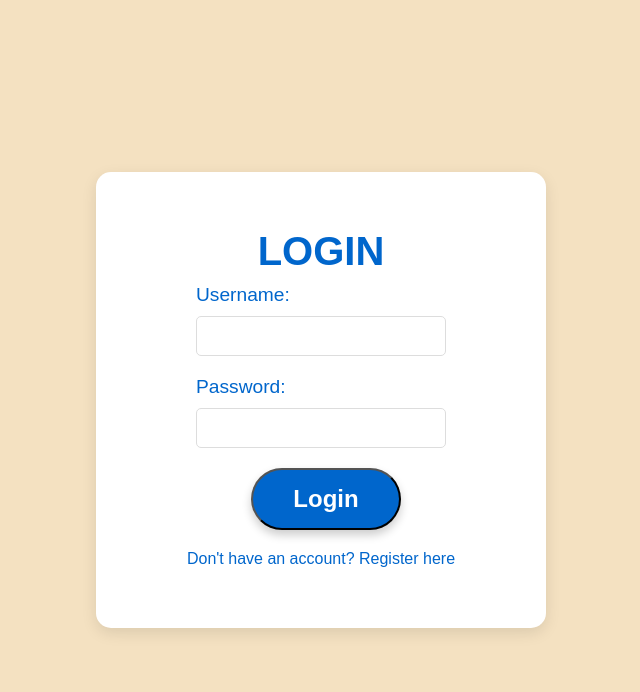
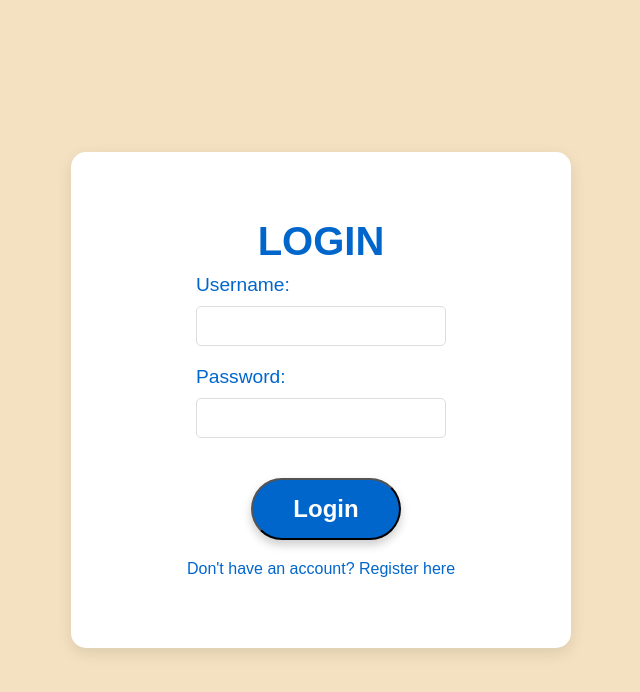
Before and after one commit to WilliamSmithWLS/Empty, a React (Create React App) app in the folder BeachDay-auth/client/: page /login in a window 1280 px wide. Shown: the top 692 px of the page, without its empty margins (319-959 px from the left). Built offline with nearby package versions, Linux system fonts and the light colour scheme.

Commit message:
Update Login.css

```diff
--- a/BeachDay-auth/client/src/Login.css
+++ b/BeachDay-auth/client/src/Login.css
@@ -12,11 +12,11 @@
 
 .login-content {
   background-color: white;
-  padding: 30px;
+  padding: 40px; /* Increased padding for more space inside the box */
   border-radius: 15px;
   box-shadow: 0px 5px 15px rgba(0, 0, 0, 0.1);
   width: 100%;
-  max-width: 450px; /* Increased width for a slightly wider form */
+  max-width: 500px; /* Adjusted width for a wider form */
   box-sizing: border-box;  /* Ensure padding is included in the total width */
   display: flex;
   flex-direction: column;  /* Arrange children elements vertically */
@@ -25,24 +25,24 @@
 
 h1 {
   font-size: 3rem;
-  margin-bottom: 20px;
+  margin-bottom: 30px; /* Increased margin for more space below the title */
   color: #0066cc;
 }
 
 .input-group {
-  margin-bottom: 20px;
+  margin-bottom: 25px; /* Increased margin for more space between input groups */
   width: 100%; /* Ensure input group takes the full width of the form */
 }
 
 label {
   font-size: 1.2rem;
-  margin-bottom: 5px;
+  margin-bottom: 10px; /* Increased margin for more space below the label */
   display: block;
 }
 
 input {
-  width: 90%; /* Makes input fields wider, leaving less white space */
-  padding: 12px;  /* Increased padding for larger fields */
+  width: 100%; /* Full width input fields */
+  padding: 15px;  /* Increased padding for larger fields */
   font-size: 1rem;
   border: 1px solid #ddd;
   border-radius: 10px;
@@ -56,14 +56,15 @@
 }
 
 button {
-  padding: 12px 25px;
+  padding: 15px 30px; /* Increased padding for a larger button */
   font-size: 1.2rem;
   color: white;
   background: #0066cc; /* Blue button */
   border-radius: 50px;
-  width: 90%; /* Makes button width match the input fields */
+  width: 100%; /* Full width button */
   cursor: pointer;
   transition: background 0.3s ease, transform 0.3s ease;
+  margin-top: 20px; /* Added margin to separate button from inputs */
 }
 
 button:hover {
@@ -74,11 +75,11 @@
 .error-message {
   color: red;
   font-size: 1rem;
-  margin-top: 10px;
+  margin-top: 15px; /* Increased margin for more space above the error message */
 }
 
 .redirect {
-  margin-top: 20px;
+  margin-top: 25px; /* Increased margin for more space above the redirect link */
   font-size: 1rem;
 }
 
```
